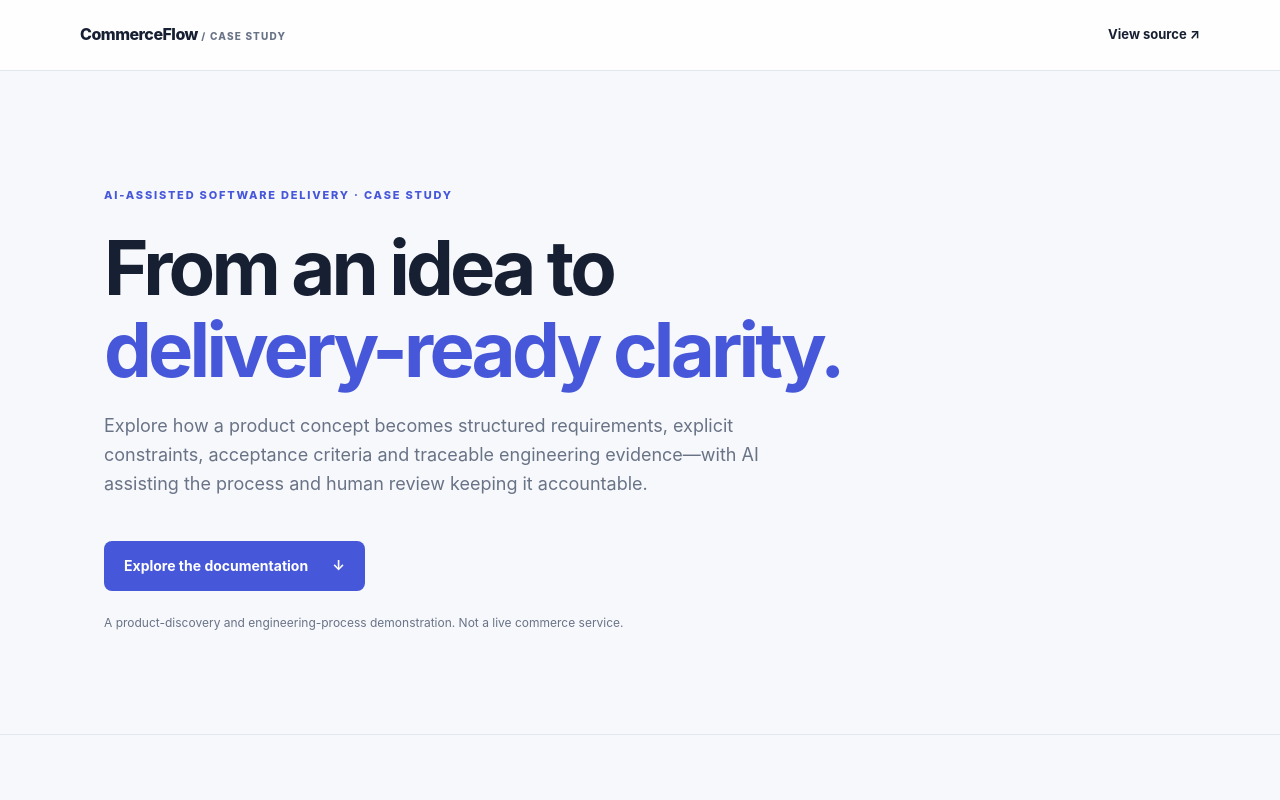
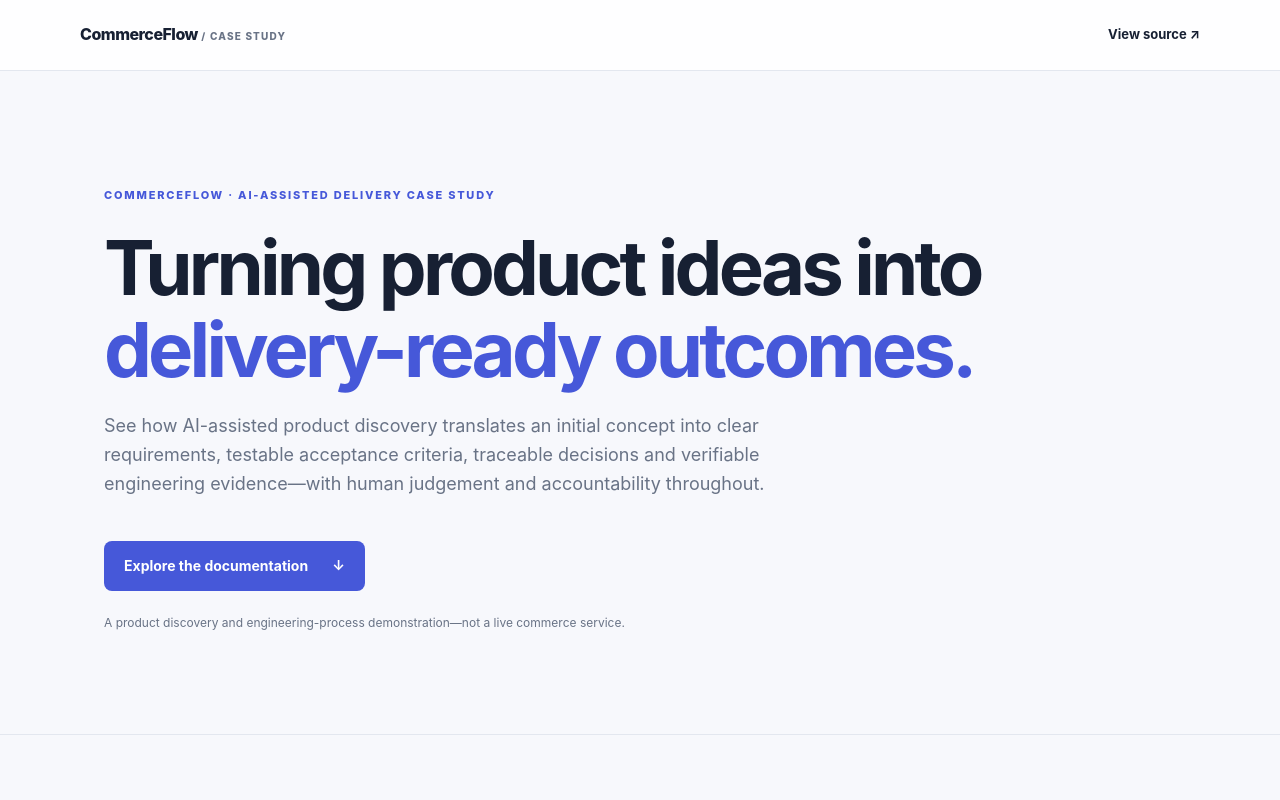
Before and after one commit to scrumster/ai-assisted-delivery-demo, a website: page public/index.html in a window 1280 px wide. Shown: the top 800 px of the page. Drawn offline with Linux system fonts and the light colour scheme; files whose address does not match are found by name.

Commit message:
Improve CommerceFlow landing page messaging

```diff
--- a/public/index.html
+++ b/public/index.html
@@ -4,8 +4,8 @@
 <head>
   <meta charset="UTF-8">
   <meta name="viewport" content="width=device-width, initial-scale=1">
-  <meta name="description" content="CommerceFlow: an AI-assisted product discovery and software delivery case study.">
-  <title>CommerceFlow | Product Discovery Showcase</title>
+  <meta name="description" content="CommerceFlow demonstrates AI-assisted product discovery, requirements engineering, traceability and evidence-based software delivery.">
+  <title>CommerceFlow | AI-Assisted Delivery Case Study</title>
   <link rel="stylesheet" href="styles.css">
   <script src="app.js" defer></script>
 </head>
@@ -17,22 +17,46 @@
 
   <main id="home">
     <section class="hero">
-      <p class="eyebrow">AI-ASSISTED SOFTWARE DELIVERY · CASE STUDY</p>
-      <h1>From an idea to<br><span>delivery-ready clarity.</span></h1>
-      <p class="intro">Explore how a product concept becomes structured requirements, explicit constraints, acceptance criteria and traceable engineering evidence—with AI assisting the process and human review keeping it accountable.</p>
+      <p class="eyebrow">COMMERCEFLOW · AI-ASSISTED DELIVERY CASE STUDY</p>
+
+      <h1>Turning product ideas into <span>delivery-ready outcomes.</span></h1>
+
+      <p class="intro">See how AI-assisted product discovery translates an initial concept into clear requirements, testable acceptance criteria, traceable decisions and verifiable engineering evidence—with human judgement and accountability throughout.</p>
+
       <a class="primary-link" href="#documents">Explore the documentation <span>↓</span></a>
-      <p class="disclaimer">A product-discovery and engineering-process demonstration. Not a live commerce service.</p>
+
+      <p class="disclaimer">A product discovery and engineering-process demonstration—not a live commerce service.</p>
     </section>
 
     <section class="section" id="journey">
       <p class="eyebrow">THE APPROACH</p>
       <h2>Make decisions visible.</h2>
       <p class="section-intro">The goal is not just to write requirements. It is to make scope, assumptions, risks and verification expectations explicit before building.</p>
+
       <div class="journey-grid">
-        <article class="journey-card"><span>01</span><h3>Discover</h3><p>Define the problem, intended experience, scope and constraints.</p></article>
-        <article class="journey-card"><span>02</span><h3>Specify</h3><p>Turn ideas into requirements and measurable acceptance criteria.</p></article>
-        <article class="journey-card"><span>03</span><h3>Trace</h3><p>Connect requirements to planned tests and verification evidence.</p></article>
-        <article class="journey-card"><span>04</span><h3>Validate</h3><p>Use tests, review and CI evidence to check delivery claims.</p></article>
+        <article class="journey-card">
+          <span>01</span>
+          <h3>Discover</h3>
+          <p>Define the problem, intended experience, scope and constraints.</p>
+        </article>
+
+        <article class="journey-card">
+          <span>02</span>
+          <h3>Specify</h3>
+          <p>Turn ideas into requirements and measurable acceptance criteria.</p>
+        </article>
+
+        <article class="journey-card">
+          <span>03</span>
+          <h3>Trace</h3>
+          <p>Connect requirements to planned tests and verification evidence.</p>
+        </article>
+
+        <article class="journey-card">
+          <span>04</span>
+          <h3>Validate</h3>
+          <p>Use tests, review and CI evidence to check delivery claims.</p>
+        </article>
       </div>
     </section>
 
@@ -58,6 +82,7 @@
     <section class="section workflow">
       <p class="eyebrow">HUMAN + AI</p>
       <h2>AI accelerates. Evidence decides.</h2>
+
       <div class="workflow-panel">
         <p>AI can help structure requirements, identify gaps, challenge assumptions and propose tests.</p>
         <p>Human review remains essential for business decisions, risk acceptance, security review and approval of claims.</p>
```
